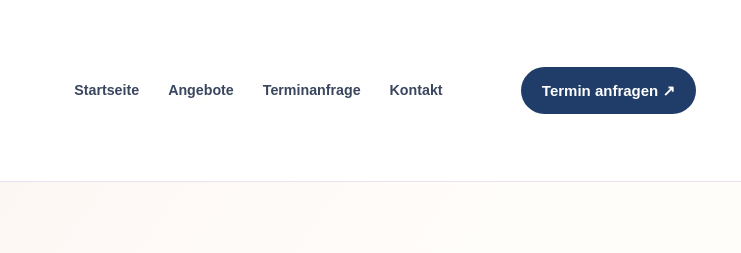
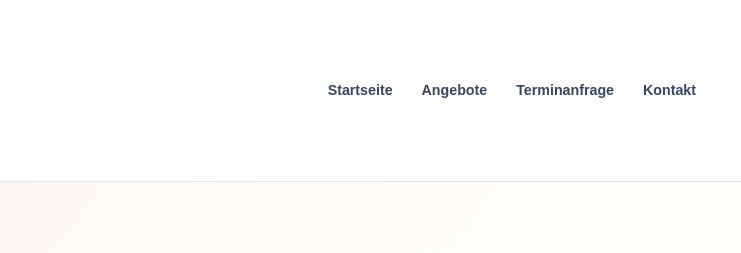
Before and after one commit to cwc8344/auszeitmoment, a plain HTML site: page agb.html in a window 1280 px wide. Shown: the top 253 px of the page, 539-1280 px from the left. Drawn offline with Linux system fonts and the light colour scheme.

Commit message:
Zusätzlichen Terminbutton im Header entfernen

```diff
--- a/agb.html
+++ b/agb.html
@@ -5,7 +5,7 @@
 <a aria-label="Auszeitmoment – Startseite" class="brand" href="index.html"><img alt="Auszeitmoment – Mobile Massage" class="brand-logo-image" height="649" src="assets/auszeitmoment-logo.png" width="1228"/></a>
 <button aria-controls="site-nav" aria-expanded="false" aria-label="Menü öffnen" class="menu-toggle" type="button">☰</button>
 <nav aria-label="Hauptnavigation" class="site-nav" id="site-nav"><a data-nav="start" href="index.html">Startseite</a><a data-nav="massage" href="massagen.html">Angebote</a><a data-nav="termin" href="termin.html">Terminanfrage</a><a data-nav="kontakt" href="kontakt.html">Kontakt</a></nav>
-<a class="btn header-btn" href="termin.html">Termin anfragen ↗</a>
+
 </div></header><main><section class="az-legal-hero"><div class="container"><h1>Allgemeine Geschäftsbedingungen</h1></div></section><article class="az-legal-wrap"><div aria-label="Rechtliche Seiten" class="az-topnav"><a href="impressum.html">Impressum</a><a href="datenschutz.html">Datenschutz</a><a aria-current="page" href="agb.html">AGB</a></div>
 <section class="az-contact-card"><h2 style="margin-top:0">1. Anbieterin und Geltungsbereich</h2>
 <p>Diese Allgemeinen Geschäftsbedingungen gelten für Anfragen und vereinbarte mobile Massagebehandlungen von <strong>Auszeitmoment – Mobile Massage</strong>, Inhaberin Chao-Wen Chen, Klein Barnitz 9, 23858 Barnitz, Deutschland. Kontakt: <a href="tel:+4915511562360">0155 11562360</a> und <a href="mailto:auszeitmoment.info@gmail.com">auszeitmoment.info@gmail.com</a>. Sie gelten gegenüber Verbraucherinnen und Verbrauchern, soweit nichts individuell anders vereinbart wurde.</p></section>
```
Also changed, not shown: datenschutz.html (+1 -1 lines), impressum.html (+1 -1 lines), kontakt.html (+1 -1 lines), massagen.html (+1 -1 lines), termin.html (+1 -1 lines).
